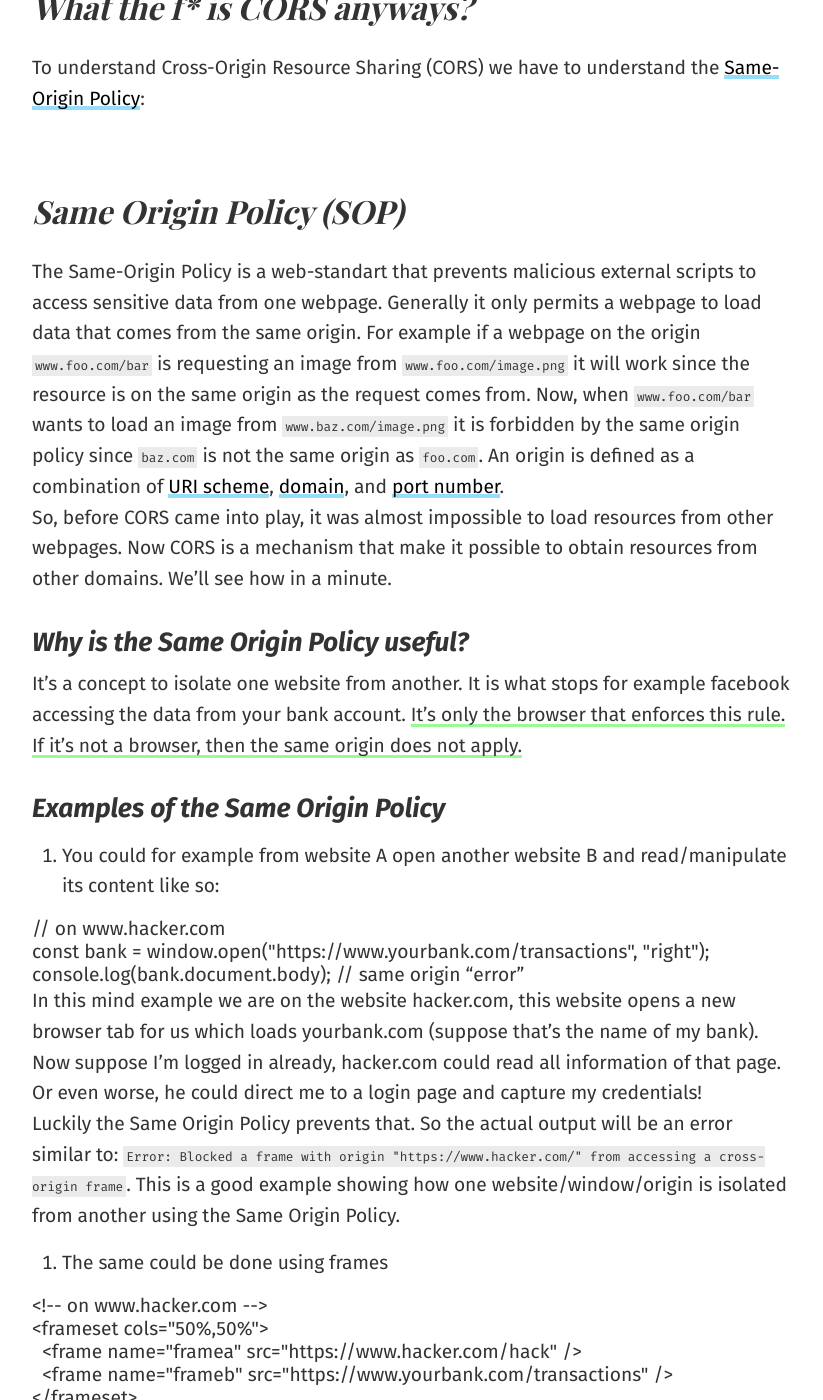
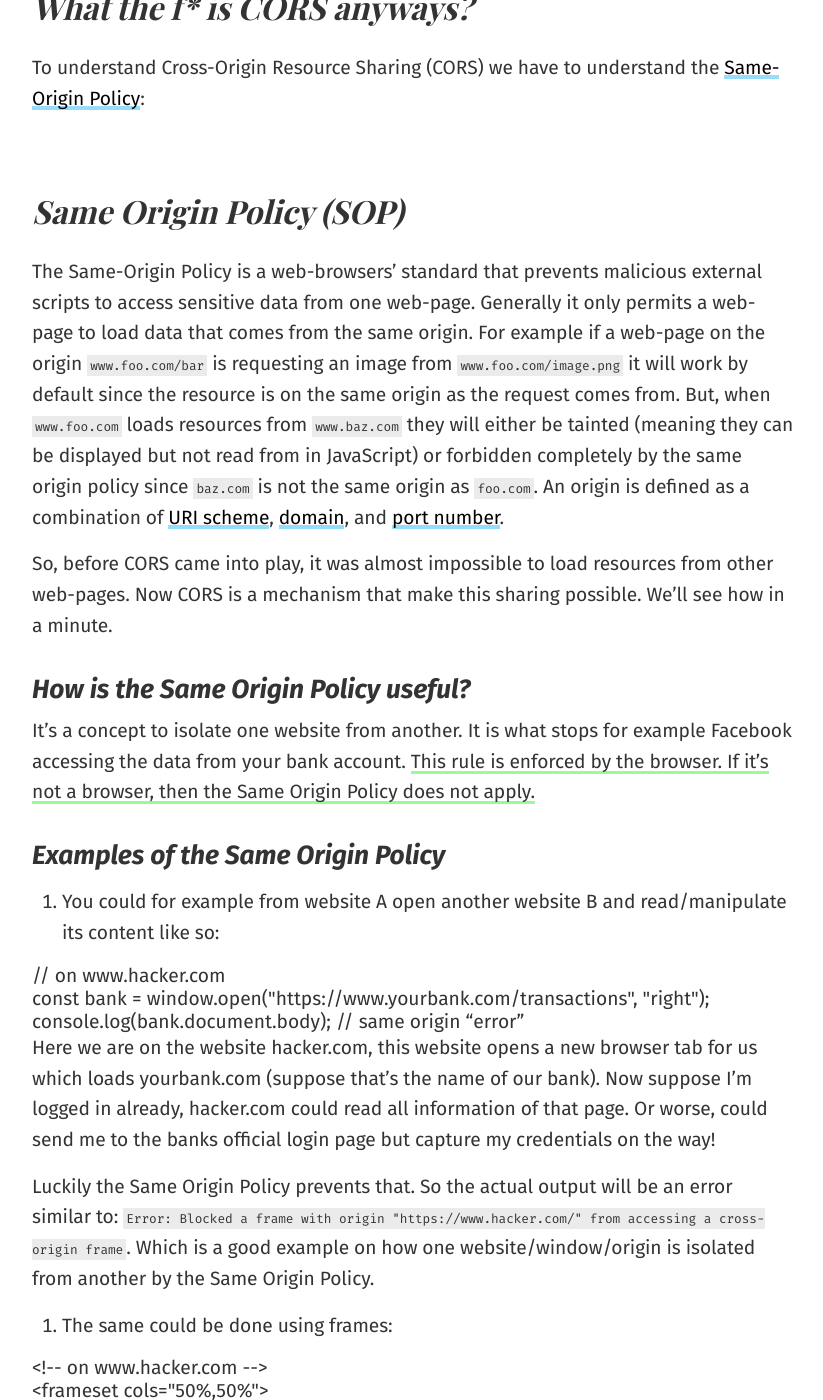
Before and after one commit to ThibaultJanBeyer/blog.thibaultjanbeyer.com-v2, a Jekyll site: the page built from _posts/2019-07-25-cors-cross-origin-javascript.md, in a window 1280 px wide and 1400 px high, scrolled down 2133 px. Shown: the whole window, without its empty margins (227-1050 px from the left). Built offline with Jekyll 4.4.1, drawn with Linux system fonts in a browser that asks for light colours; nearby versions of some CDN libraries; some web fonts are replaced; comment, search, counter and statistics services are not loaded; some of the changed text lies outside the part shown.

Commit message:
fix typos

````diff
--- a/_posts/2019-07-25-cors-cross-origin-javascript.md
+++ b/_posts/2019-07-25-cors-cross-origin-javascript.md
@@ -29,7 +29,7 @@ I’ve been developing front-end applications all my life. Nevertheless, every t
 1. [What the f\* is CORS anyways?](#what-the-f-is-cors-anyways)
 
 - 1.1. [Same Origin Policy (SOP)](#same-origin-policy-sop)
-- 1.2. [Why is the Same Origin Policy useful?](#why-is-the-same-origin-policy-useful)
+- 1.2. [How is the Same Origin Policy useful?](#how-is-the-same-origin-policy-useful)
 - 1.3. [Examples of the Same Origin Policy](#examples-of-the-same-origin-policy)
 - 1.4. [So should we keep enforcing the Same Origin Policy?](#so-should-we-keep-enforcing-the-same-origin-policy)
 
@@ -38,7 +38,7 @@ I’ve been developing front-end applications all my life. Nevertheless, every t
 2. [Cross-Origin Resource Sharing (CORS) to the rescue!](#cross-origin-resource-sharing-cors-to-the-rescue)
 
 - 2.1. [When is CORS triggered?](#when-is-cors-triggered)
-- 2.2. [What requests use CORS?](#what-requests-use-cors)
+- 2.2. [What requests can use CORS?](#what-requests-can-use-cors)
 - 2.3. [How to use CORS correctly?](#how-to-use-cors-correctly)
 - 2.4. [What Headers do we need?](#what-headers-do-we-need)
 - 2.5. [How to enable CORS on my Server?](#how-to-enable-cors-on-my-server)
@@ -62,15 +62,19 @@ To understand Cross-Origin Resource Sharing (CORS) we have to understand the [Sa
 
 ## Same Origin Policy (SOP)
 
-The Same-Origin Policy is a web-standart that prevents malicious external scripts to access sensitive data from one webpage. Generally it only permits a webpage to load data that comes from the same origin.
-For example if a webpage on the origin `www.foo.com/bar` is requesting an image from `www.foo.com/image.png` it will work since the resource is on the same origin as the request comes from.
-Now, when `www.foo.com/bar` wants to load an image from `www.baz.com/image.png` it is forbidden by the same origin policy since `baz.com` is not the same origin as `foo.com`. An origin is defined as a combination of [URI scheme](https://en.wikipedia.org/wiki/Uniform_Resource_Identifier#Examples), [domain](https://en.wikipedia.org/wiki/Hostname), and [port number](<https://en.wikipedia.org/wiki/Port_(computer_networking)>).
-So, before CORS came into play, it was almost impossible to load resources from other webpages. Now CORS is a mechanism that make it possible to obtain resources from other domains. We’ll see how in a minute.
+The Same-Origin Policy is a web-browsers’ standard that prevents malicious external scripts to access sensitive data from one web-page.
+Generally it only permits a web-page to load data that comes from the same origin.
+For example if a web-page on the origin `www.foo.com/bar` is requesting an image from `www.foo.com/image.png` it will work by default since the resource is on the same origin as the request comes from.
+But, when `www.foo.com` loads resources from `www.baz.com` they will either be tainted (meaning they can be displayed but not read from in JavaScript) or forbidden completely by the same origin policy since `baz.com` is not the same origin as `foo.com`.
+An origin is defined as a combination of [URI scheme](https://en.wikipedia.org/wiki/Uniform_Resource_Identifier#Examples), [domain](https://en.wikipedia.org/wiki/Hostname), and [port number](<https://en.wikipedia.org/wiki/Port_(computer_networking)>).
 
-### Why is the Same Origin Policy useful?
+So, before CORS came into play, it was almost impossible to load resources from other web-pages. Now CORS is a mechanism that make this sharing possible. We’ll see how in a minute.
 
-It’s a concept to isolate one website from another. It is what stops for example facebook accessing the data from your bank account.
-<i class="hilite">It’s only the browser that enforces this rule. If it’s not a browser, then the same origin does not apply.</i>
+### How is the Same Origin Policy useful?
+
+It’s a concept to isolate one website from another.
+It is what stops for example Facebook accessing the data from your bank account.
+<i class="hilite">This rule is enforced by the browser. If it’s not a browser, then the Same Origin Policy does not apply.</i>
 
 ### Examples of the Same Origin Policy
 
@@ -82,11 +86,13 @@ const bank = window.open("https://www.yourbank.com/transactions", "right");
 console.log(bank.document.body); // same origin “error”
 ```
 
-In this mind example we are on the website hacker.com, this website opens a new browser tab for us which loads yourbank.com (suppose that’s the name of my bank). Now suppose I’m logged in already, hacker.com could read all information of that page. Or even worse, he could direct me to a login page and capture my credentials!
+Here we are on the website hacker.com, this website opens a new browser tab for us which loads yourbank.com (suppose that’s the name of our bank).
+Now suppose I’m logged in already, hacker.com could read all information of that page. Or worse, could send me to the banks official login page but capture my credentials on the way!
+
 Luckily the Same Origin Policy prevents that. So the actual output will be an error similar to: `Error: Blocked a frame with origin "https://www.hacker.com/" from accessing a cross-origin frame`.
-This is a good example showing how one website/window/origin is isolated from another using the Same Origin Policy.
+Which is a good example on how one website/window/origin is isolated from another by the Same Origin Policy.
 
-2. The same could be done using frames
+2. The same could be done using frames:
 
 ```HTML
 <!-- on www.hacker.com -->
@@ -100,10 +106,11 @@ This is a good example showing how one website/window/origin is isolated from an
 </script>
 ```
 
-Here is some ancient example of frames. This is how websites used to be ~16 years ago. But frames are basically the same as `iframes` which you are probably more used to and same principles apply.
-Same as with example one. Because of the Same Origin Policy the website hacker.com can only access the contents of framea (since it is on the same origin) but not frameb!
+Here is some ancient example of frames. This is how websites used to be ~15 years ago.
+Although the same principles apply on `iframes`, which you are probably more familiar with.
+Same as with example one, because of the Same Origin Policy the website hacker.com can only access the contents of `framea` (since it is on the same origin) but not `frameb`!
 
-3. Images, Video, CSS and JS
+3. Images, Video, CSS and JS:
 
 Any image, video, CSS and JS code <i class="hilite">can be loaded and executed from any other site but not read</i>. The image will be shown, the video will be shown and the CSS will be applied. However, you won’t be able to read the contents with JavaScript:
 
@@ -119,26 +126,28 @@ Any image, video, CSS and JS code <i class="hilite">can be loaded and executed f
 
 The same example applies to images, videos and JavaScript code. This is done to protect you in case there was any sensitive information in an image/video/css
 
-4. HTTP Requests
+4. HTTP Requests:
 
 ```JavaScript
 // on www.hacker.com
-fetch("https://hacker.com/info") // works
-fetch("https://yourbank.com/transactions") //
+fetch("https://hacker.com/info", { method: "POST", body: "hi" }) // works
+fetch("https://yourbank.com/transactions", { method: "POST", body: "hi" }) // does not
 ```
 
-Here the request is actually happening: the browser sends the request to your bank, the browser will receive the answer for your bank, but the browser will not let JavaScript access that response. You will get some kind of `No 'Access-Control-Allow-Origin' Headers present` or similar error message.
+Note that the request is actually happening: the browser sends the request to your bank, the browser will receive the response from your bank, but the browser will not let JavaScript access that response. You will get some kind of `No 'Access-Control-Allow-Origin' Headers present` error message instead.
 
-As you can see, the Same Origin Policy is a set of rules implemented by the browsers that protect one webpage from others in the same browser. It isolated pages from one another.
+As you can see, the Same Origin Policy is a set of rules implemented by the browsers that protect one web-page from others in the same browser. It isolated pages from one another.
 
 ### So should we keep enforcing the Same Origin Policy?
 
-It depends. While it might be a good layer of security. I can totally aggree with [ttwinlakkes](https://www.reddit.com/r/Frontend/comments/cfpf5a/what_are_your_painpoints_with_cors_cross_origin/euchfph/): most of the times I have had problems with it is with protected APIs that already have protections in place. It might be a good idea in general, but it is a nuisance if your only cross-origin resources are protected public endpoints.
-As you can see it really depends on your use case. Enabling Cross Origin Request for all domains **is not** a security risc per-se and can make total sense. For 99% of public APIs the Same Origin Policy makes absolutely no sense.
+It depends. While it might be another layer of security, I can totally aggree with [ttwinlakkes](https://www.reddit.com/r/Frontend/comments/cfpf5a/what_are_your_painpoints_with_cors_cross_origin/euchfph/):
+most of the times I have had problems with it is with protected APIs that already have protections in place. It might be a good idea in general, but it is a nuisance if your only cross-origin resources are protected public endpoints.
+As you can see it really depends on your use case: Enabling Cross Origin Request for all domains **is not** a security risc per se and can make total sense. Generally, <i class="hilite">for 99% of public APIs the Same Origin Policy makes absolutely no sense</i>.
 
 ## Cross-Origin Resource Sharing (CORS) to the rescue!
 
-With time came the conclusion that it is very often required to load resources from other origins. For example you might want to host your API endpoint on another origin than your webapp, i.e. `api.foo.com` vs `app.foo.com`.
+With time came the conclusion that it is very often required to load resources from other origins.
+For example, you might want to host your API endpoint on another origin than your web-app, i.e. `api.foo.com` vs `app.foo.com`.
 CORS is basically how you say “Do not apply the Same Origin Policy here”. I’ll explain exactly how in a bit.
 
 ### When is CORS triggered?
@@ -150,20 +159,19 @@ Whenever you make a HTTP Request to:
 - a _different port_ (i.e. foo.com calls foo.com:9000)
 - a _different protocol_ (i.e. https://foo.com calls http://foo.com).
 
-### What requests use CORS?
+### What requests can use CORS?
 
-- Any `XMLHttpRequest` or `Fetch` request in JavaScript.
+- Any `XMLHttpRequest` or `Fetch` requests.
 - Web Fonts (as @font-face within CSS).
 - WebGL textures.
 - Images, Videos, Scripts and Links when the [crossorigin](https://developer.mozilla.org/en-US/docs/Web/HTML/CORS_settings_attributes) attribute is set.
 
 ### How to use CORS correctly?
 
-CORS allows a site to “opt-in” to weaken SOP and allow other sites to read data.
+CORS allows a site to “opt-in” to weaken SOP and allow external pages to access and read data.
 
-- Sender sends a request with an [origin header](https://developer.mozilla.org/en-US/docs/Web/HTTP/Headers/Origin).
-- Receiver answers with an [Access-Control-Allow-Origin header](https://developer.mozilla.org/en-US/docs/Web/HTTP/Headers/Access-Control-Allow-Origin)
-  the answer can be limited/opened even further with headers
+- Sender sends a request with an [origin](https://developer.mozilla.org/en-US/docs/Web/HTTP/Headers/Origin) header.
+- Receiver answers with at least an [Access-Control-Allow-Origin](https://developer.mozilla.org/en-US/docs/Web/HTTP/Headers/Access-Control-Allow-Origin) header.
 
 ### What Headers do we need?
 
@@ -196,6 +204,8 @@ Access-Control-Allow-Credentials: true
 
 4. More access control headers:
 
+These are less common, still, here is the list:
+
 - [Access-Control-Allow-Headers](https://developer.mozilla.org/en-US/docs/Web/HTTP/Headers/Access-Control-Allow-Headers)
   A comma separated list of headers your server will allow to get. Skip this if you’re ok with all request headers.
 - [Access-Control-Expose-Headers](https://developer.mozilla.org/en-US/docs/Web/HTTP/Headers/Access-Control-Expose-Headers)
@@ -212,8 +224,8 @@ Access-Control-Allow-Credentials: true
 
 ### How to enable CORS on my Server?
 
-The fabulous website [enable-cors.org](https://enable-cors.org/server.html) has a list on how to enable CORS for Apache, nginx, PHP, Tomcat, Caddy, Meteor and many more. For Nodejs you can use an either write them yourself or use this nice [express middleware](https://expressjs.com/en/resources/middleware/cors.html).
-But you could also enable it generally in express like so:
+The fabulous website [enable-cors.org](https://enable-cors.org/server.html) has a list on how to enable CORS for Apache, nginx, PHP, Tomcat, Caddy, Meteor and many more.
+For NodeJS you can either write them yourself or use this nice [express middleware](https://expressjs.com/en/resources/middleware/cors.html).
 
 ```JavaScript
 const express = require('express');
@@ -300,39 +312,25 @@ var app = require('express')();
 app.use('/proxy', proxy('www.google.com'));
 ```
 
-This is a super basic example of a basic Proxy server in `nodejs` with `express` using [express-http-proxy](https://www.npmjs.com/package/express-http-proxy).
+This is a super basic example of a basic Proxy server in NodeJS with express using [express-http-proxy](https://www.npmjs.com/package/express-http-proxy).
 It takes any request to the `/proxy` endpoint and passes it through to `www.google.com`, returning the response to the caller.
 
 #### Other Proxies
 
 - Webpack has its own proxy included: https://webpack.js.org/configuration/dev-server/#devserverproxy
-- Robwu has hoste a proxy for us: https://cors-anywhere.herokuapp.com/ | https://github.com/Rob--W/cors-anywhere/
+- Robwu has hosted a proxy for us: https://cors-anywhere.herokuapp.com/ | https://github.com/Rob--W/cors-anywhere/
 
 ## Further Reading
 
-If you liked the patterns I can recommend following resources for a deep dive:
+If you would like tho know more about CORS and SOP, I can recommend following resources for a deep dive:
 
 - [Cross-Origin Resource Sharing (CORS)](https://developer.mozilla.org/en-US/docs/Web/HTTP/CORS) explained on MDN in detail.
 - [Understanding CORS](https://medium.com/@baphemot/understanding-cors-18ad6b478e2b) gives you another brief explanation on the topic and the headers.
+- The [Aura Security Research Division article on SOP](https://research.aurainfosec.io/same-origin-policy/) goes deeper into the browser behavior with Cross Origin Requests.
 - [1h OWASP video about Same Origin](https://www.youtube.com/watch?v=zul8TtVS-64) OWASP is a great resource to learn about web security and in this video they explain the same origin policy in detail.
 
 ## Final words
 
-Congratulations! You just learned all you have to know about CORS.
-
-Key takeaways:
-
-- The Same Origin Policy is only enforced by the browsers (frontend)
-- CORS has to be enabled by on the server (backend)
-- In the response, the `Access-Control-Allow-Origin` header has to be set.
-- In the request the `Origin` header has to be set.
-
-This, as [ttwinlakkes](https://www.reddit.com/r/Frontend/comments/cfpf5a/what_are_your_painpoints_with_cors_cross_origin/euchfph/) puts it nicely:
-
-- It is a front-end dev’s problem that can only be fixed by a backend dev
-- There’s (basically) no such thing as a CORS error. Instead, the server returns 405 Method Not Allowed because the server lacks an OPTIONS method handler.
-- The main times I have received it are with protected APIs that already have protections in place. It might be a good idea in general, but it is mostly a nuisance if your only cross-origin resources are protected REST endpoints.
-
-Since the Same Origin Policy is only enforced by the browser
+Congratulations! You just learned all you have to know about CORS and SOP.
 
 PS: don’t forget to share the knowledge and to follow me <a href="https://twitter.com/ThibaultBeyer">on twitter <i class="fab fa-twitter"></i></a> or via <a class="toggle-sidebar" data-a11y-dialog-show="subscribe-dialog" href="#site-sidebar">email <i class="fa fa-fw fa-columns"></i></a> if you liked this post :)
````
Also changed, not shown: other parts of _posts/2019-07-25-cors-cross-origin-javascript.md (+5 -3 lines).
